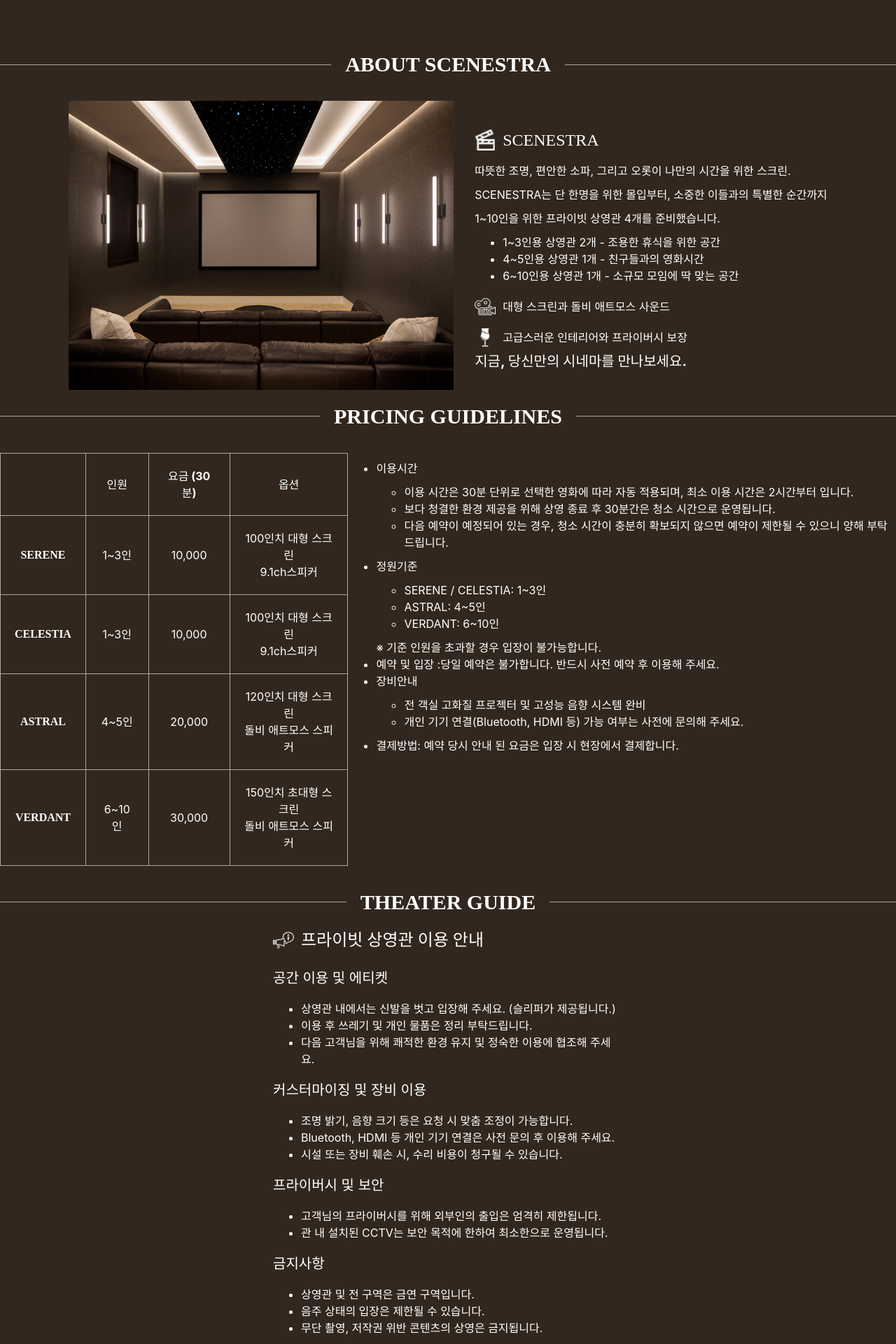
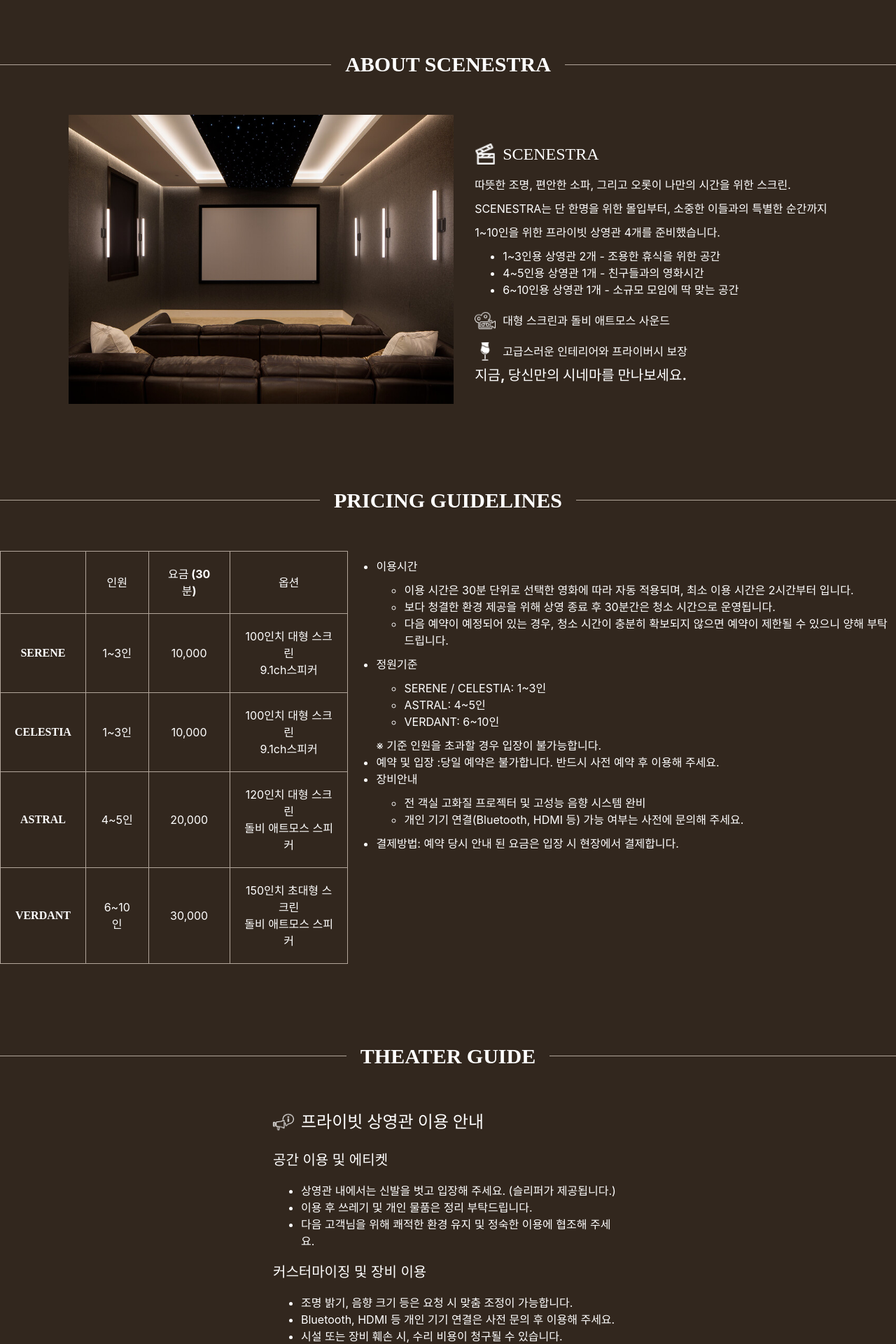
Before and after one commit to TEAM-BugSquashers/scenestra-frontend, a React (Vite) app: page /aboutUs in a window 1280 px wide. Shown: the part 60-1980 px from the top of the page at 70% size. Built offline with nearby package versions, Linux system fonts and the light colour scheme; a web font is replaced by a local one.

Commit message:
feat: 자잘자잘수정5  aboutus 모바일버전 간격수정 #87

```diff
--- a/src/pages/aboutUs/AboutUs.module.css
+++ b/src/pages/aboutUs/AboutUs.module.css
@@ -30,6 +30,7 @@
     flex-direction: column;
     align-items: center;
     justify-content: center;
+    padding: 40px 0 100px 0;
 }
 .ruleGuide {
     width: 500px;
@@ -50,7 +51,7 @@
     display: flex;
     align-items: center;
     gap: 30px;
-    padding-top: 20px;
+    padding: 40px 0 100px 0;
     justify-content: center;
 }
 .subTitle {
@@ -75,7 +76,7 @@
 .tableBox {
     display: flex;
     justify-content: center;
-    padding: 20px 0;
+    padding: 40px 0 100px 0;
 }
 .price {
     width: 100%;
@@ -171,6 +172,7 @@
         padding: 0 20px;
     }
     .ruleGuide {
+        width: 100%;
         font-size: 0.875rem;
         padding: 10px;
     }
```
